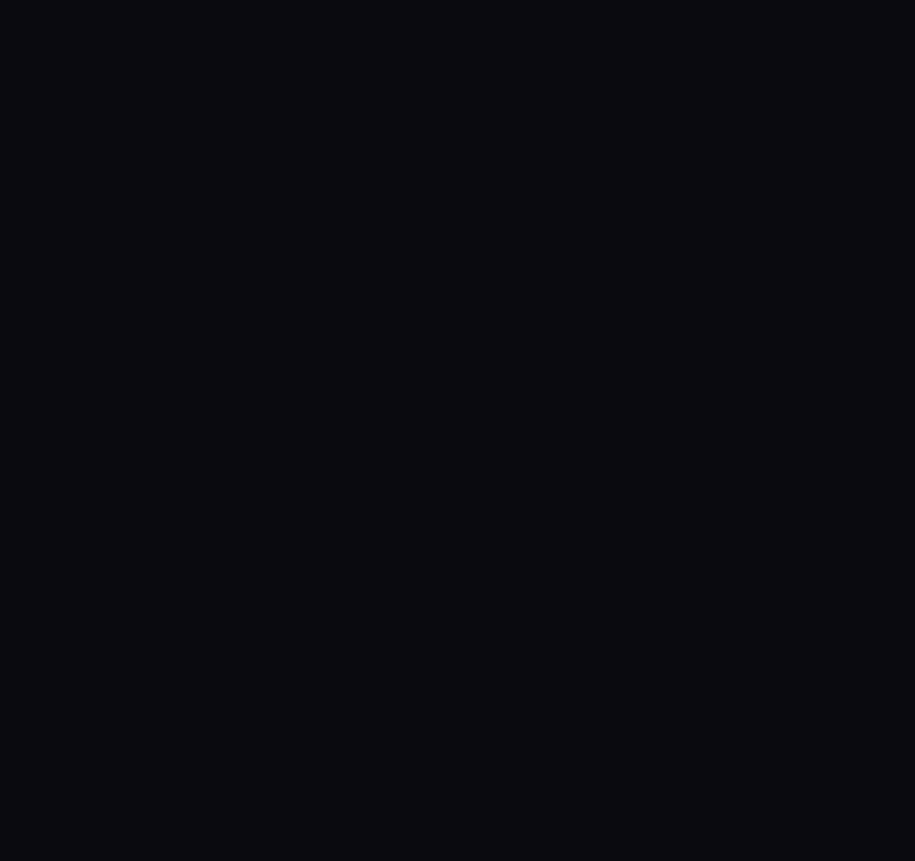
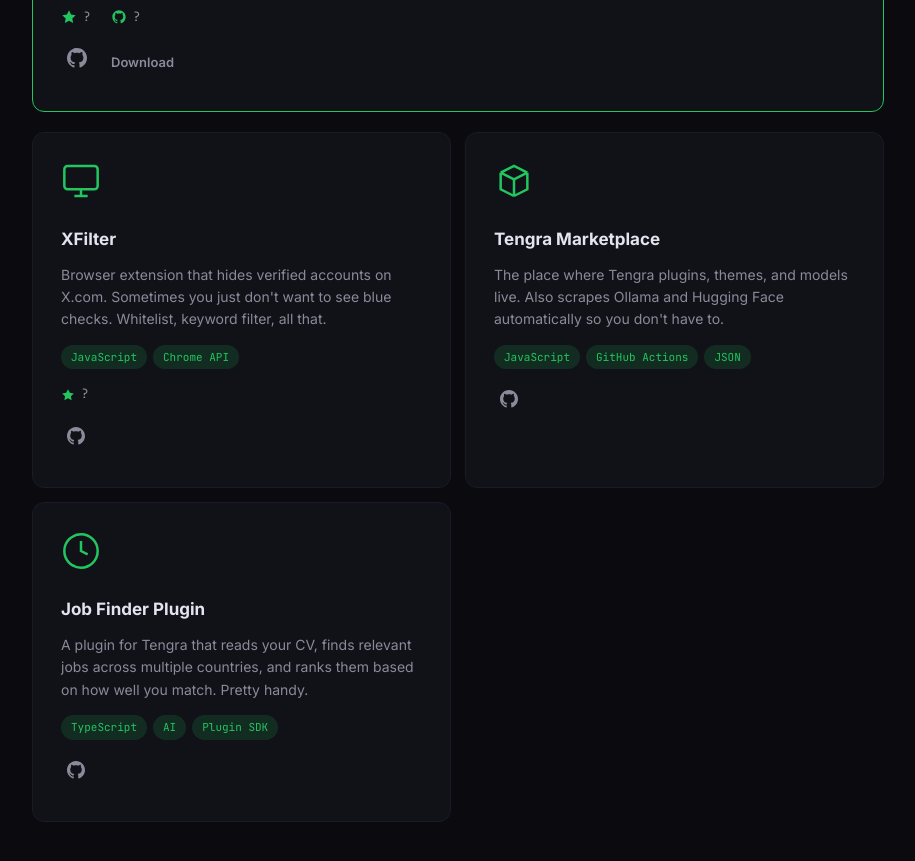
Before and after one commit to alztrk/alztrk.github.io, a React (Vite) app: page / in a window 1280 px wide. Shown: the part 2740-3601 px from the top of the page, without its empty margins (182-1097 px from the left). Built offline with nearby package versions, Linux system fonts and the light colour scheme; no server answers.

Commit message:
Fix project cards visibility

```diff
--- a/src/App.css
+++ b/src/App.css
@@ -102,7 +102,10 @@
 .terminal-cursor{display:inline-block;width:8px;height:1.2em;background:var(--accent);margin-left:4px;animation:blink 1s step-end infinite;vertical-align:text-bottom}
 @keyframes blink{50%{opacity:0}}
 .project-card{background:var(--card-bg);border:1px solid var(--border);border-radius:12px;padding:28px;margin-bottom:20px;transition:all .3s cubic-bezier(.4,0,.2,1);opacity:0;transform:translateY(30px) scale(.98)}
-.project-card.visible{opacity:1;transform:translateY(0) scale(1)}
+.section.revealed .project-card{opacity:1;transform:translateY(0) scale(1)}
+.section.revealed .project-grid .project-card:nth-child(1){transition-delay:0.1s}
+.section.revealed .project-grid .project-card:nth-child(2){transition-delay:0.2s}
+.section.revealed .project-grid .project-card:nth-child(3){transition-delay:0.3s}
 .project-card:hover{transform:translateY(-4px);box-shadow:var(--shadow);border-color:var(--accent)}
 .project-card.featured{background:linear-gradient(135deg,var(--card-bg),var(--bg-alt));border:1px solid var(--accent);position:relative;overflow:hidden}
 .project-card.featured::before{content:'';position:absolute;top:0;left:0;right:0;height:3px;background:linear-gradient(90deg,var(--gradient-1),var(--gradient-2),var(--gradient-3));background-size:200% 100%;animation:gradient-shift 3s ease-in-out infinite}
```
